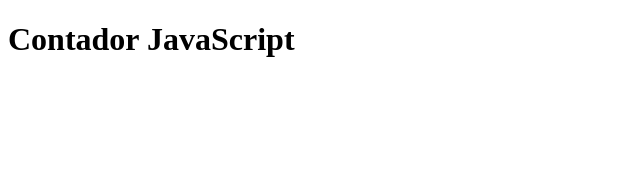
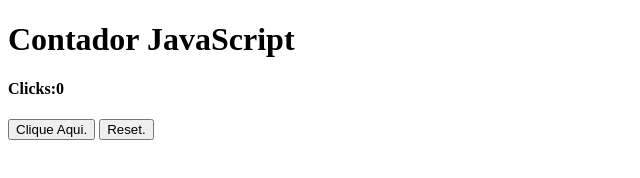
Before and after one commit to TakataF/Projeto_ContadorJavaScript, a plain HTML site: page Projeto Contador JavaScript/index.html in a window 1280 px wide. Shown: the whole page, without its empty margins (0-640 px from the left). Drawn offline with Linux system fonts and the light colour scheme.

Commit message:
Feat clicks
Include clicks on the page in JavaScript

```diff
--- a/Projeto Contador JavaScript/index.html
+++ b/Projeto Contador JavaScript/index.html
@@ -8,7 +8,11 @@
 </head>
 <body>
     <h1>Contador JavaScript</h1>
-
+    <div class="container">
+        <h4 id="clicker">Clicks:0</h4>
+        <button onclick="addclick()">Clique Aqui.</button>
+        <button onclick="addreset()">Reset.</button>
+    </div>
 
 </body>
 </html>
--- a/Projeto Contador JavaScript/script.js
+++ b/Projeto Contador JavaScript/script.js
@@ -0,0 +1,7 @@
+clicker = 0;
+reset = 0;
+
+function addclick(){
+    clicker += 1;
+    document.getElementById("clicker").innerHTML=`clicks:${clicker}`;
+}
```
